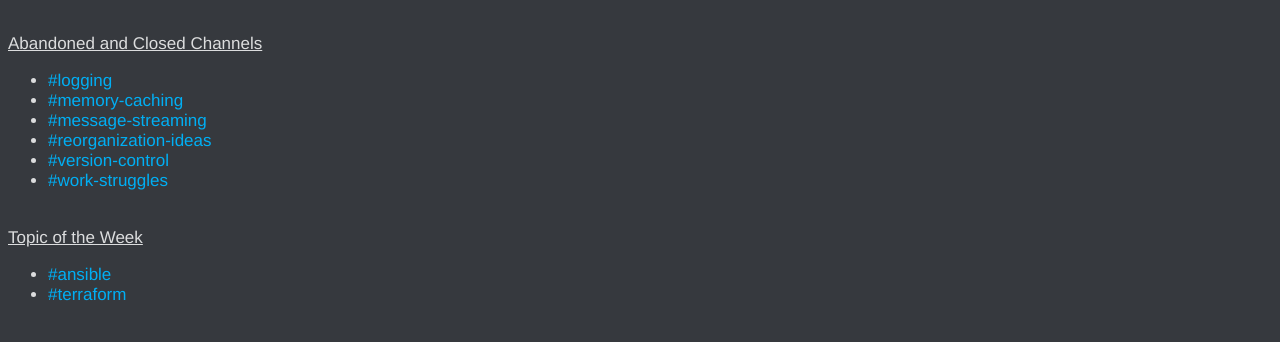
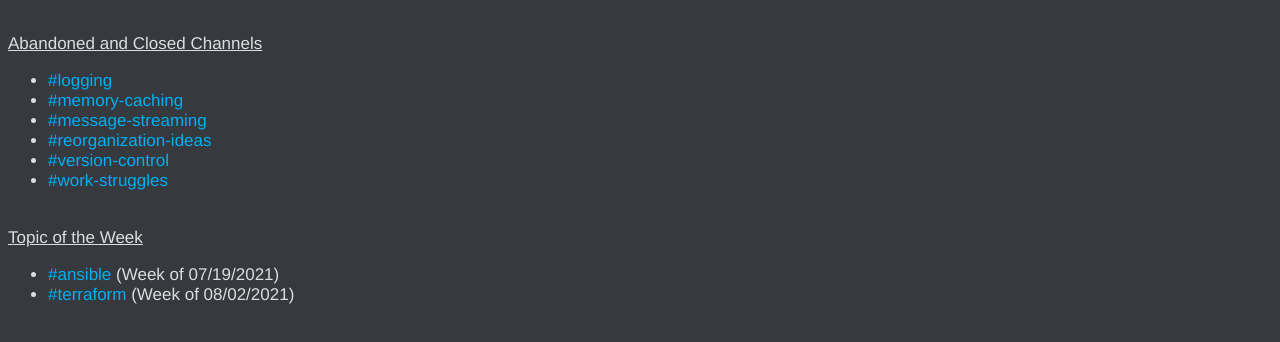
Before and after one commit to DevOpsandSRE/channel-archive, a plain HTML site: page index.html in a window 1280 px wide. Shown: the part 148-490 px from the top of the page. Drawn offline with Linux system fonts and the light colour scheme; a web font is replaced by a local one.

Commit message:
Add dates to totw topics

```diff
--- a/index.html
+++ b/index.html
@@ -76,8 +76,8 @@
    <br />
    <u>Topic of the Week</u>
    <ul>
-    <li><a href="topic_week/ansible">#ansible</a></li>
-    <li><a href="topic_week/terraform">#terraform</a></li>
+    <li><a href="topic_week/ansible">#ansible</a> (Week of 07/19/2021)</li>
+    <li><a href="topic_week/terraform">#terraform</a> (Week of 08/02/2021)</li>
    </ul>
   </body>
 </html>
```
